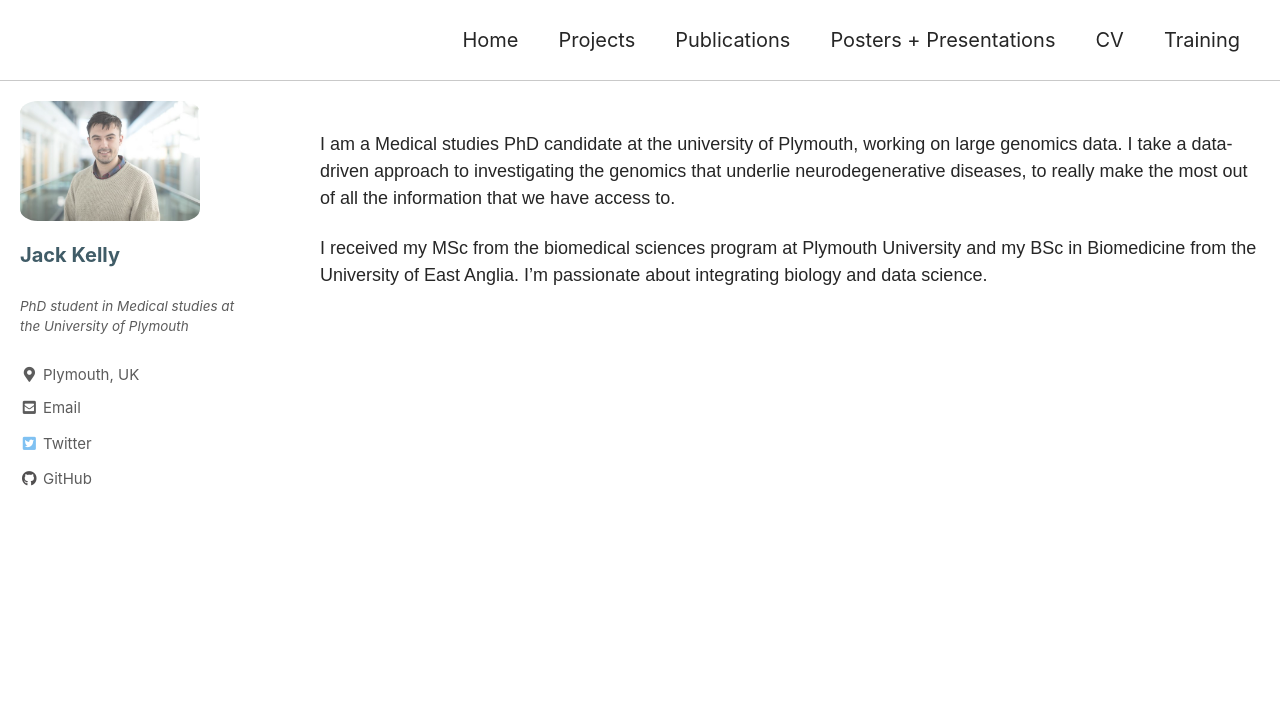
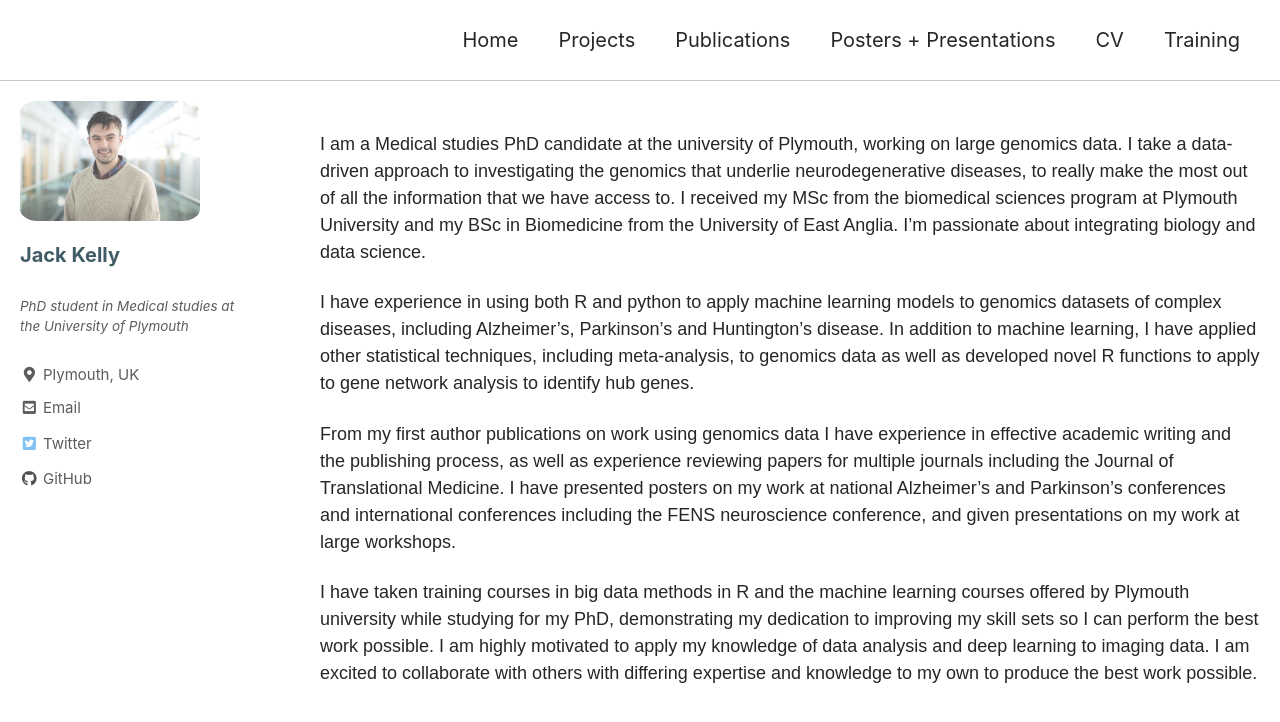
Before and after one commit to jackkelly75/jackkelly75.github.io, a Jekyll site: the page built from index.md, in a window 1280 px wide and 900 px high. Shown: the top 722 px of the window. Built offline with Jekyll 4.4.1, drawn with Linux system fonts in a browser that asks for light colours; cached includes are drawn as plain includes; nearby versions of some CDN libraries.

Commit message:
Update index.md

```diff
--- a/index.md
+++ b/index.md
@@ -6,6 +6,10 @@ header:
 classes: wide
 ---
 
-I am a Medical studies PhD candidate at the university of Plymouth, working on large genomics data. I take a data-driven approach to investigating the genomics that underlie neurodegenerative diseases, to really make the most out of all the information that we have access to.
+I am a Medical studies PhD candidate at the university of Plymouth, working on large genomics data. I take a data-driven approach to investigating the genomics that underlie neurodegenerative diseases, to really make the most out of all the information that we have access to. I received my MSc from the biomedical sciences program at Plymouth University and my BSc in Biomedicine from the University of East Anglia. I'm passionate about integrating biology and data science.
 
-I received my MSc from the biomedical sciences program at Plymouth University and my BSc in Biomedicine from the University of East Anglia. I'm passionate about integrating biology and data science.
+I have experience in using both R and python to apply machine learning models to genomics datasets of complex diseases, including Alzheimer's, Parkinson's and Huntington's disease. In addition to machine learning, I have applied other statistical techniques, including meta-analysis, to genomics data as well as developed novel R functions to apply to gene network analysis to identify hub genes.
+
+From my first author publications on work using genomics data I have experience in effective academic writing and the publishing process, as well as experience reviewing papers for multiple journals including the Journal of Translational Medicine. I have presented posters on my work at national Alzheimer's and Parkinson's conferences and international conferences including the FENS neuroscience conference, and given presentations on my work at large workshops.
+
+I have taken training courses in big data methods in R and the machine learning courses offered by Plymouth university while studying for my PhD, demonstrating my dedication to improving my skill sets so I can perform the best work possible. I am highly motivated to apply my knowledge of data analysis and deep learning to imaging data. I am excited to collaborate with others with differing expertise and knowledge to my own to produce the best work possible.
```
